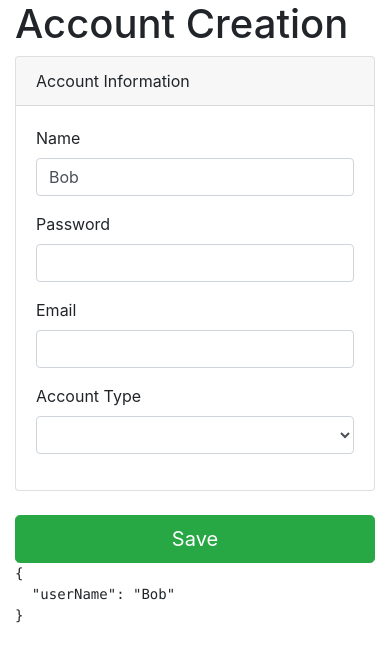
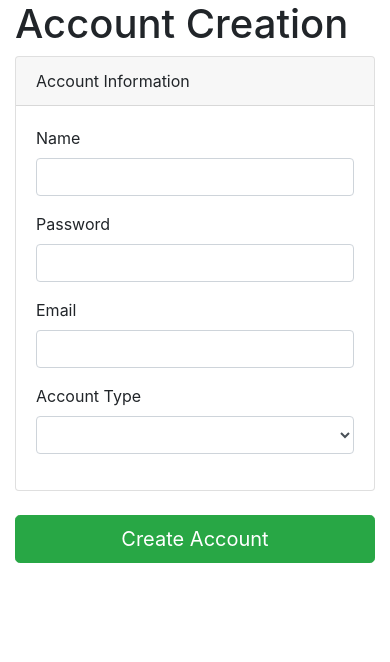
Before and after one commit to mgoldstein98/GUI-DB-Front, an Angular app in the folder Angular Project/: page /register in a window 390 px wide. Shown: the top 662 px of the page. Built offline with nearby package versions, Linux system fonts and the light colour scheme.

Commit message:
Register and Login are working

```diff
--- a/Angular Project/src/app/account-creation/account-creation.component.html
+++ b/Angular Project/src/app/account-creation/account-creation.component.html
@@ -40,62 +40,22 @@
             </label>
             <select id="account_jobTitle"
                     class="form-control"
-                    [(ngModel)] = "account.typeFlag">
-              <option></option>
-              <!-- <option *ngFor="let job of jobTitles"
-                      [value]="job.id">
-                {{ job.name }}
-              </option> -->
+                    [(ngModel)] = "account.typeFlag"
+                    [ngModelOptions]="{standalone: true}">
+              <option value=1>Anchor</option>
+              <option value=0>Manager</option>
             </select>
           </div>
         </div>
       </div>
       <br />
-      <!--
-      <ul class="list-group">
-        <li class="list-group-item bg-light">
-          Phone numbers
-        </li>
-        <li class="list-group-item">
-          PHONE_NUMBER_HERE
-          <span class="badge badge-primary float-right">
-            PHONE_TYPE_HERE
-          </span>
-        </li>
-        <li class="list-group-item">
-          <div class="input-group">
-            <div class="input-group-btn">
-              <div class="dropdown">
-                <button type="button" class="btn btn-default dropdown-toggle" data-toggle="dropdown">
-                  <span class="caret"></span>
-                </button>
-                <ul class="dropdown-menu">
-                  <li class="dropdown-item">
-                    <a href="javascript:void(0);">
-                      TYPE
-                    </a>
-                  </li>
-                </ul>
-              </div>
-            </div>
-            <input type="text" class="form-control" placeholder="Add phone...">
-            <span class="input-group-btn">
-              <button class="btn btn-info" type="button">
-                Add
-              </button>
-            </span>
-          </div>
-        </li>
-      </ul>
-      <br />
-      -->
-      <button class="btn btn-lg btn-success btn-block" type="button">
-        Save
+      <button class="btn btn-lg btn-success btn-block" type="button" (click)="createAccount()">
+        Create Account
       </button>
     </div>
-    <div class="col-md-4">
+    <!-- <div class="col-md-4">
       <pre>{{account|json}}</pre>
-    </div>
+    </div> -->
   </div>
 </div>
 <br />
--- a/Angular Project/src/app/account-creation/account-creation.component.ts
+++ b/Angular Project/src/app/account-creation/account-creation.component.ts
@@ -1,6 +1,7 @@
 import { Component, OnInit } from '@angular/core';
+import { HttpClientRoutes } from './../domain/http-client-routes.service';
 import { Account } from '../domain/models/account';
-// import { JobTitle } from '../domain/models/jobTitle';
+import { ActivatedRoute, Router } from '@angular/router';
 
 @Component({
   selector: 'app-account-creation',
@@ -10,19 +11,25 @@ import { Account } from '../domain/models/account';
 export class AccountCreationComponent implements OnInit {
 
   account: Account;
-  // jobTitles: JobTitle[];
 
-  constructor() { }
+  constructor(
+    private myHttp: HttpClientRoutes,
+    private activatedRoute: ActivatedRoute,
+    private router: Router
+  ) { }
 
   ngOnInit() {
-    this.account = {
-      userName: 'Bob'
-    };
-
-    // this.jobTitles = [
-    //   { id: 0, name: 'Manager' },
-    //   { id: 1, name: 'Anchor' }
-    // ];
+    this.account = {};
   }
 
+  createAccount () {
+    console.log(this.account);
+    this.myHttp.signup(this.account.userName, this.account.email, this.account.pass, this.account.typeFlag).subscribe((response) => {
+      console.log(response);
+
+      this.router.navigateByUrl(`home/${response}`);
+
+    });
+
+  }
 }
--- a/Angular Project/src/app/domain/http-client-routes.service.ts
+++ b/Angular Project/src/app/domain/http-client-routes.service.ts
@@ -26,13 +26,13 @@ export class HttpClientRoutes {
 
   login(email: string, pass: string): Observable<Account> {
     return this.httpClient
-      .post<Account>(`${this.endPoint}/login`, { email, pass }, this.httpOptions)
+      .post<Account>(`${this.endPoint}/accounts/login`, { email, pass }, this.httpOptions)
       .pipe(catchError(this.handleException));
   }
 
-  signup(name: string, pass: string, jobTitle: number): Observable<Account> {
+  signup(userName: string, email: string, pass: string, typeFlag: number): Observable<String> {
     return this.httpClient
-      .post<Account>(`${this.endPoint}/newAccount`, { name, pass, jobTitle }, this.httpOptions)
+      .post<String>(`${this.endPoint}/accounts/newAccount`, { userName, email, pass, typeFlag }, this.httpOptions)
       .pipe(catchError(this.handleException));
   }
 
--- a/Angular Project/src/app/domain/models/account.ts
+++ b/Angular Project/src/app/domain/models/account.ts
@@ -2,7 +2,7 @@ export class Account {
   userID?: number;
   userName?: string;
   pass?: string;
-  typeFlag?: number; // 0 (anchor) or 1 (manager)
+  typeFlag?: number; // 1 (anchor) or 0 (manager)
   email?: string;
   points?: number;
   myAnchors?: Account[];
--- a/Angular Project/src/app/homepage/homepage.component.html
+++ b/Angular Project/src/app/homepage/homepage.component.html
@@ -1,10 +1,10 @@
-<p>HOMEPAGE</p>
 <div *ngIf="this.user">
+  <p>{{this.user.userName}}</p>
   <!--ADD NAV BAR HERE-->
-  <div class=container *ngIf="user.typeFlag">
+  <div class=container *ngIf="user.typeFlag == 0">
     <app-manager></app-manager>
   </div>
-  <div class=container *ngIf="user.typeFlag">
+  <div class=container *ngIf="user.typeFlag == 1">
     <app-anchor></app-anchor>
   </div>
 </div>
--- a/Angular Project/src/app/login/login.component.html
+++ b/Angular Project/src/app/login/login.component.html
@@ -5,7 +5,7 @@
 <div class="User_interaction">
   <h2>Welcome!</h2>
   <p>If you are a new user click, New User.</p>
-  <button id="NewUser" type="button" class="btn btn-primary">New User</button>
+  <button id="NewUser" type="button" class="btn btn-primary" routerLink='../register'>New User</button>
   <p>If not, click Login.</p>
   <button id="login" type="button" class="btn btn-primary" data-toggle="modal" data-target="#LoginModal">Login</button>
 </div>
@@ -36,10 +36,10 @@
       <div class="login">
         <form>
           <div class="input-group p-3">
-            <input type="text" [value]="email" class="form-control make-smaller" placeholder="Username" aria-label="Username">
+            <input type="text" [(ngModel)]="email" [ngModelOptions]="{standalone: true}" class="form-control make-smaller" placeholder="Email" aria-label="Email">
           </div>
           <div class="input-group p-3">
-            <input type="text" [value]="password" class="form-control make-smaller" placeholder="Password" aria-label="Password">
+            <input type="text" [(ngModel)]="pass" [ngModelOptions]="{standalone: true}" class="form-control make-smaller" placeholder="Password" aria-label="Password">
           </div>
         </form>
       </div>
--- a/Angular Project/src/app/login/login.component.ts
+++ b/Angular Project/src/app/login/login.component.ts
@@ -1,6 +1,6 @@
 import { Component, OnInit } from '@angular/core';
 import { HttpClientRoutes } from './../domain/http-client-routes.service';
-
+import { ActivatedRoute, Router } from '@angular/router';
 
 @Component({
   selector: 'app-login',
@@ -10,19 +10,25 @@ import { HttpClientRoutes } from './../domain/http-client-routes.service';
 export class LoginComponent implements OnInit {
 
   email: string;
-  password: string;
+  pass: string;
 
-  constructor(private myHttp: HttpClientRoutes) { }
+  constructor(
+    private myHttp: HttpClientRoutes,
+    private activatedRoute: ActivatedRoute,
+    private router: Router
+    ) { }
 
-  ngOnInit() {
-    this.email = '';
-    this.password = '';
-  }
+  ngOnInit() {  }
 
   login() {
-    this.myHttp.login(this.email, this.password).subscribe((response) => {
+    this.email = this.email.trim();
+    this.pass = this.pass.trim();
+    console.log(this.email);
+    console.log(this.pass);
+    this.myHttp.login(this.email, this.pass).subscribe((response) => {
       console.log(response);
-      // router link to home page passing in user id
+      this.router.navigateByUrl(`home/${response}`);
+
     });
   }
 
```
